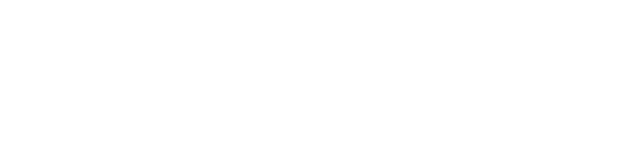
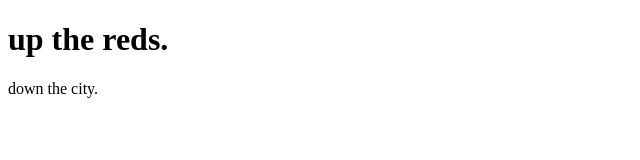
Before and after one commit to alexkhalaff/exploring-cs, a plain HTML site: page index.html in a window 1280 px wide. Shown: the whole page, without its empty margins (0-640 px from the left). Drawn offline with Linux system fonts and the light colour scheme.

Commit message:
added h1 and p tafs

```diff
--- a/index.html
+++ b/index.html
@@ -1,6 +1,8 @@
 <!DOCTYPE html>
 <html>
  <body>
+<h1>up the reds.</h1>
+   	<p>down the city.</p>
 
  </body>
 </html>
```
